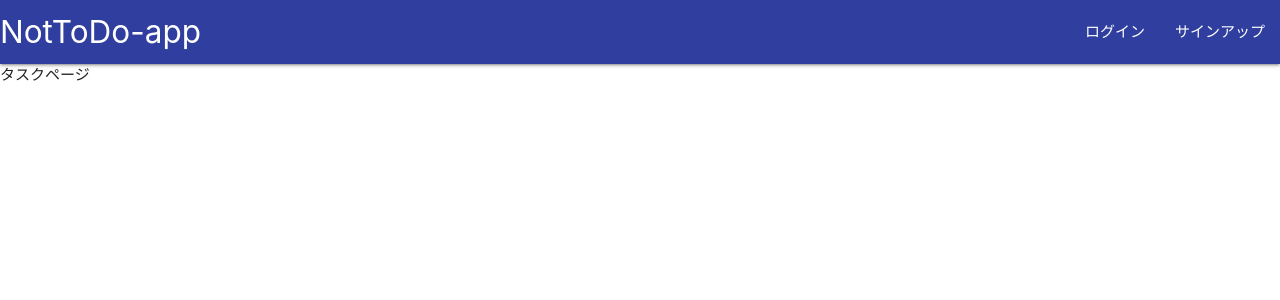
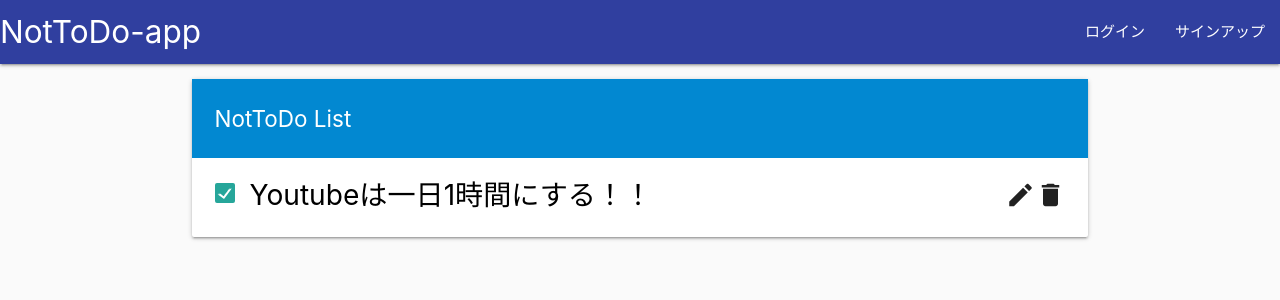
Before and after one commit to fujisawatk/nottodo-app, a Vue app: page / in a window 1280 px wide. Shown: the top 300 px of the page. Built offline with nearby package versions, Linux system fonts and the light colour scheme; no server answers; sample sign-in values are in the browser's storage.

Commit message:
design task view

```diff
--- a/src/App.vue
+++ b/src/App.vue
@@ -17,5 +17,7 @@ export default {
 </script>
 
 <style>
-
+body {
+  background-color: #fafafa;
+}
 </style>
--- a/src/components/Task.vue
+++ b/src/components/Task.vue
@@ -1,8 +1,38 @@
 <template>
-  <div id="task">
-    タスクページ
+  <div class="todo-list card">
+    <div class="header light-blue darken-2 white-text">
+      <span>NotToDo List</span>
+    </div>
+    <div class="item">
+      <input type="checkbox" class="filled-in" checked="checked" />
+      <span id="text">Youtubeは一日1時間にする！！</span>
+      <div class="right">
+        <i class="material-icons small">edit</i>
+        <i class="material-icons small">delete</i>
+      </div>
+    </div>
   </div>
 </template>
 
 <style>
+.todo-list{
+  width: 70%;
+  margin: 1em auto;
+}
+.header {
+  padding: 1em;
+  font-size: 1.5em;
+}
+.item {
+  padding: 1em;
+  cursor: pointer;
+  font-size: 1.5em;
+}
+.item:hover {
+  background-color: #f3f3f3;
+}
+#text{
+  font-size: 1.25em;
+  color: black;
+}
 </style>
```
